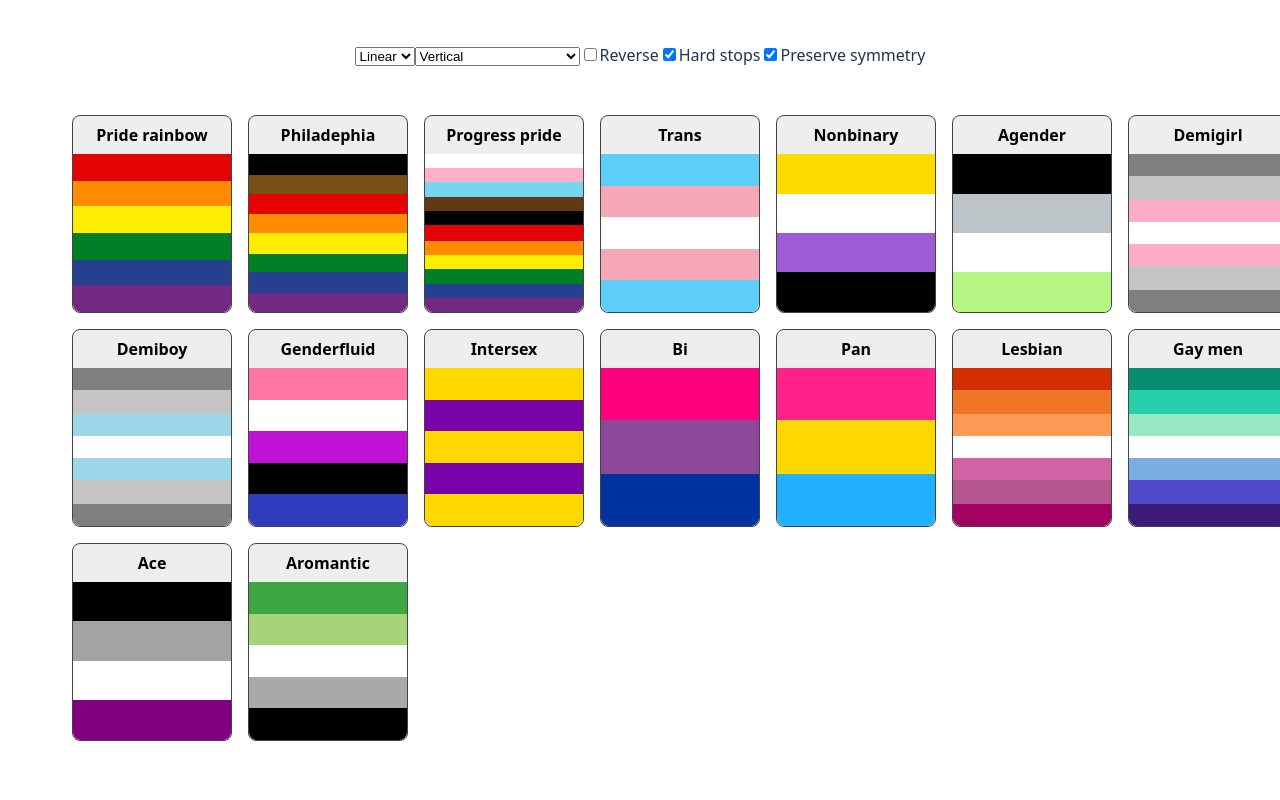
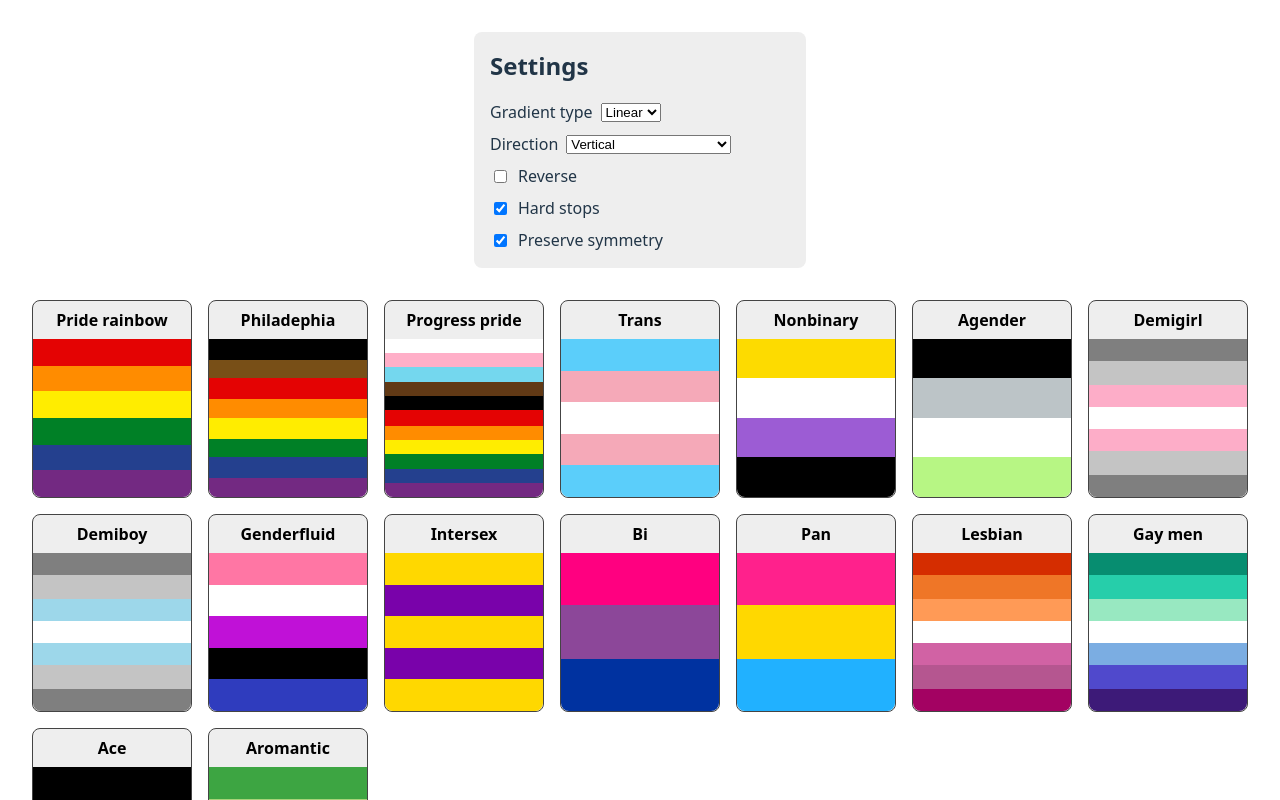
Before and after one commit to olivvybee/gaydient, a React (Vite) app: page / in a window 1280 px wide. Shown: the top 800 px of the page. Built offline with nearby package versions, Linux system fonts and the light colour scheme.

Commit message:
Add styles for settings panel

```diff
--- /dev/null
+++ b/src/components/ConfigPanel/ConfigPanel.module.css
@@ -0,0 +1,30 @@
+.configPanel {
+  display: flex;
+  flex-direction: column;
+  gap: 8px;
+  align-items: flex-start;
+  background-color: #eeeeee;
+  padding: 16px;
+  border-radius: 8px;
+  max-width: 300px;
+  width: 100%;
+  margin: 0 auto;
+}
+
+.heading {
+  margin: 0;
+  margin-bottom: 8px;
+}
+
+.formElement {
+  display: flex;
+  flex-direction: row;
+  align-items: center;
+  gap: 8px;
+}
+
+@media (prefers-color-scheme: dark) {
+  .configPanel {
+    background-color: #444444;
+  }
+}
--- a/src/components/ConfigPanel/ConfigPanel.tsx
+++ b/src/components/ConfigPanel/ConfigPanel.tsx
@@ -1,5 +1,8 @@
 import { GradientType, useConfigStore } from '../../store/ConfigStore';
+
 import { getDirectionOptions } from './ConfigPanel.utils';
+
+import styles from './ConfigPanel.module.css';
 
 export const ConfigPanel = () => {
   const config = useConfigStore();
@@ -13,20 +16,27 @@ export const ConfigPanel = () => {
     config.setDirection(newDirectionOptions[0]?.value || '');
   };
 
-  console.log(config);
+  return (
+    <form className={styles.configPanel}>
+      <h2 className={styles.heading}>Settings</h2>
 
-  return (
-    <form>
+      <div className={styles.formElement}>
+        <label htmlFor="type">Gradient type</label>
         <select
+          id="type"
           value={config.type}
           onChange={(e) => setType(e.target.value as GradientType)}>
           <option value="linear">Linear</option>
           <option value="radial">Radial</option>
           <option value="conic">Conic</option>
         </select>
+      </div>
 
       {!!directionOptions.length && (
+        <div className={styles.formElement}>
+          <label htmlFor="direction">Direction</label>
           <select
+            id="direction"
             value={config.direction}
             onChange={(e) => config.setDirection(e.target.value)}>
             {directionOptions.map(({ label, value }) => (
@@ -35,9 +45,10 @@ export const ConfigPanel = () => {
               </option>
             ))}
           </select>
+        </div>
       )}
 
-      <label htmlFor="reverse">
+      <label className={styles.formElement} htmlFor="reverse">
         <input
           type="checkbox"
           id="reverse"
@@ -47,7 +58,7 @@ export const ConfigPanel = () => {
         Reverse
       </label>
 
-      <label htmlFor="hard-stops">
+      <label className={styles.formElement} htmlFor="hard-stops">
         <input
           type="checkbox"
           id="hard-stops"
@@ -57,7 +68,7 @@ export const ConfigPanel = () => {
         Hard stops
       </label>
 
-      <label htmlFor="symmetry">
+      <label className={styles.formElement} htmlFor="symmetry">
         <input
           type="checkbox"
           id="symmetry"
--- a/src/components/List/List.module.css
+++ b/src/components/List/List.module.css
@@ -4,6 +4,8 @@
   display: grid;
   grid-template-columns: repeat(auto-fit, minmax(140px, 1fr));
   gap: 16px;
+  margin: 0;
+  padding: 0;
 }
 
 @media screen and (max-width: 830px) {
```
Lines whose indentation alone changed are shown as unchanged.
